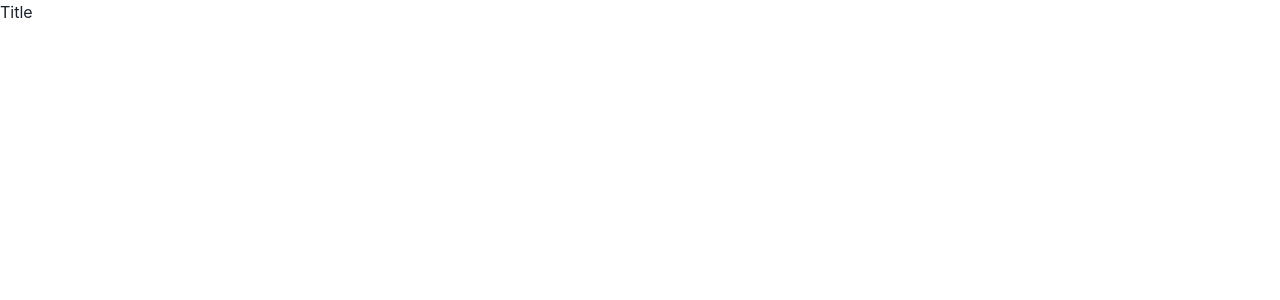
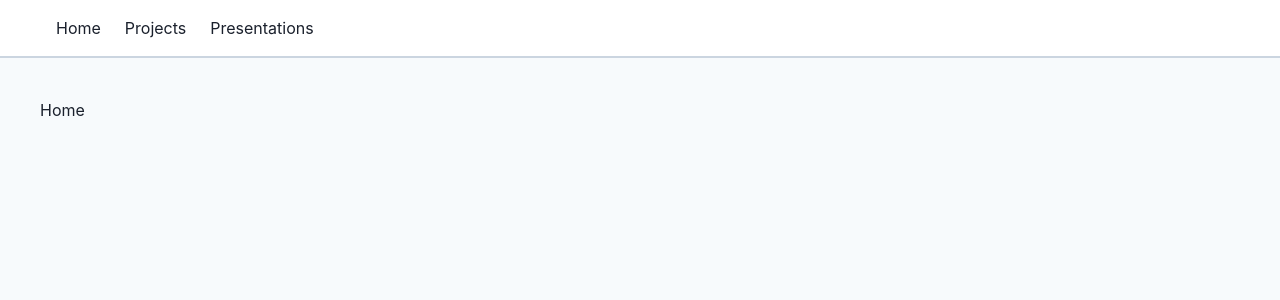
Before and after one commit to nsdeschenes/nsdeschenes.github.io, a React (Create React App) app: page / in a window 1280 px wide. Shown: the top 300 px of the page. Built offline with nearby package versions, Linux system fonts and the light colour scheme.

Commit message:
Create navbar (#2)
* add in package

* setup basic navigation

* update git ignore

* remove eslintcache

```diff
--- a/package.json
+++ b/package.json
@@ -10,6 +10,7 @@
     "@testing-library/react": "^11.2.3",
     "@testing-library/user-event": "^12.6.2",
     "framer-motion": "^3.2.2-rc.1",
+    "prop-types": "^15.7.2",
     "react": "^17.0.1",
     "react-dom": "^17.0.1",
     "react-router-dom": "^5.2.0",
--- a/src/App.js
+++ b/src/App.js
@@ -1,9 +1,38 @@
-import React from 'react'
+import React, { Suspense } from 'react'
+import { Route, Switch } from 'react-router-dom'
+import { Flex, Link, CSSReset } from '@chakra-ui/react'
+
+import { Navbar } from './components/Navbar'
+import { Main } from './components/Main'
 
 const App = () => {
   return (
-    <h1>Title</h1>
-  );
+    <>
+      <Flex direction="column" minHeight="100vh" bg="gray.50">
+        <CSSReset />
+        <Navbar>
+          <Link to="/">Home</Link>
+          <Link to="/projects">Projects</Link>
+          <Link to="/presentations">Presentations</Link>
+        </Navbar>
+        <Main>
+          <Suspense fallback={<div>Loading...</div>}>
+            <Switch>
+              <Route exact path="/">
+                <p>Home</p>
+              </Route>
+              <Route exact path="/projects">
+                <p>Projects</p>
+              </Route>
+              <Route exact path="/presentations">
+                <p>Presentations</p>
+              </Route>
+            </Switch>
+          </Suspense>
+        </Main>
+      </Flex>
+    </>
+  )
 }
 
-export default App;
+export default App
--- /dev/null
+++ b/src/components/Main.js
@@ -0,0 +1,21 @@
+import React from 'react'
+import { node } from 'prop-types'
+import { Flex } from '@chakra-ui/react'
+
+export const Main = ({ children }) => (
+  <Flex
+    maxW={{ sm: 540, md: 768, lg: 960, xl: 1200 }}
+    as="main"
+    id="main"
+    fontFamily="body"
+    flex="1 0 auto"
+    mx="auto"
+    pt={10}
+    width="100%"
+    bg="gray.50"
+  >
+    {children}
+  </Flex>
+)
+
+Main.propTypes = { children: node }
--- /dev/null
+++ b/src/components/Navbar.js
@@ -0,0 +1,52 @@
+import React from 'react'
+import { Link as ReactRouterLink } from 'react-router-dom'
+import { Flex, Stack } from '@chakra-ui/react'
+import { node } from 'prop-types'
+
+export const Navbar = ({ children, ...props }) => {
+  return (
+    <Flex
+      as="nav"
+      align="center"
+      justify="space-between"
+      wrap="wrap"
+      padding={{ sm: '0.6rem', md: '0.80rem', lg: '1rem', xl: '1rem' }}
+      bg="#fff"
+      py="4px"
+      color="primary"
+      borderBottom="2px solid"
+      borderBottomColor="gray.300"
+      display={{ base: 'none', md: 'flex' }}
+      {...props}
+    >
+      <Flex
+        maxW={{ sm: 540, md: 768, lg: 960, xl: 1200 }}
+        mx="auto"
+        px={4}
+        w="100%"
+        align="center"
+        direction="row"
+      >
+        <Stack
+          isInline
+          alignItems="center"
+          flexWrap="wrap"
+          spacing="6"
+          w="100%"
+        >
+          {React.Children.map(children, (child) => {
+            if (child !== null) {
+              return React.cloneElement(child, {
+                as: ReactRouterLink,
+              })
+            }
+          })}
+        </Stack>
+      </Flex>
+    </Flex>
+  )
+}
+
+Navbar.propTypes = {
+  children: node,
+}
```
Also changed, not shown: 2 other files (tests, documents, lock files or other folders).
